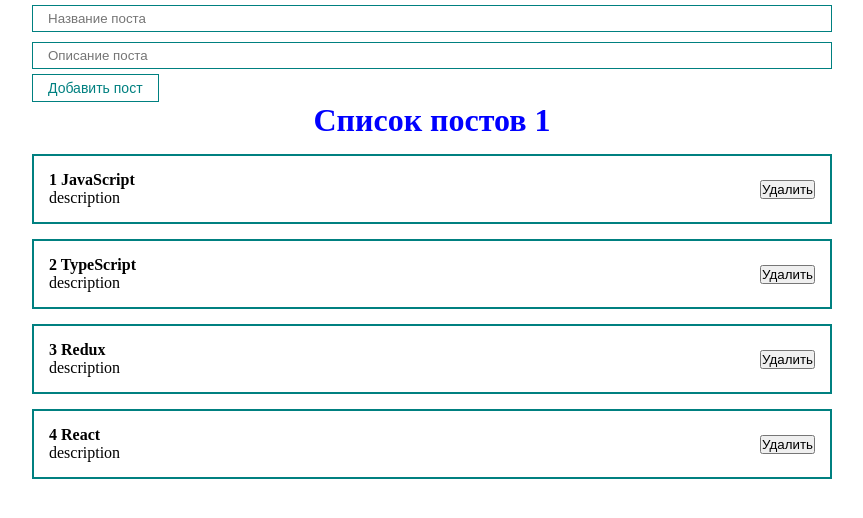
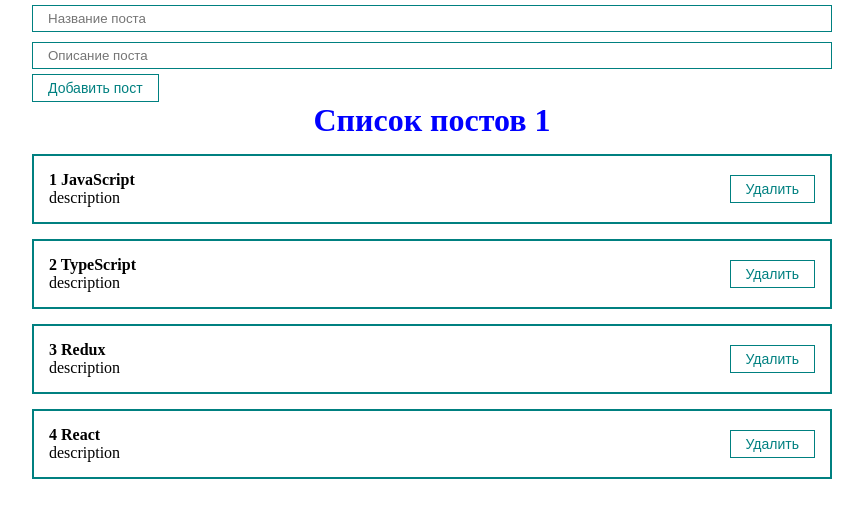
Before and after one commit to Soldatova-Kristina/react_app_ui, a React (Vite) app in the folder vite-project/: page / in a window 1280 px wide. Shown: the top 518 px of the page, without its empty margins (208-1071 px from the left). Built offline with nearby package versions, Linux system fonts and the light colour scheme.

Commit message:
feat: добавила функцию удаления элементов. Прокидывала пропсы на два уровня

```diff
--- a/vite-project/src/App.jsx
+++ b/vite-project/src/App.jsx
@@ -18,10 +18,14 @@ function App() {
     setPosts([...posts, newPost])
   }
 
+  const deletePost = (post) => {
+    setPosts(posts.filter(p => p.id !== post.id))
+  }
+
   return (
     <div className="App">
-    <PostForm create={createPost}/>
-     <PostList posts={posts} title={"Список постов 1"}/>
+     <PostForm create={createPost}/>
+     <PostList deletePost={deletePost} posts={posts} title={"Список постов 1"}/>
      </div>
   )
 }
--- a/vite-project/src/components/PostItem/PostItem.jsx
+++ b/vite-project/src/components/PostItem/PostItem.jsx
@@ -1,4 +1,6 @@
-export default function (props) {
+import MyButton from "../UI/button/MyButton";
+
+const PostItem =  (props) => {
     return (
         <div className="post">
         <div className="post__content">
@@ -8,8 +10,10 @@ export default function (props) {
           </div>
         </div>
         <div className="post__btns">
-          <button>Удалить</button>
+          <MyButton onClick={() => props.deletePost(props.post)}>Удалить</MyButton>
         </div>
       </div>
     )
 }
+
+export default PostItem;
--- a/vite-project/src/components/PostList/PostList.jsx
+++ b/vite-project/src/components/PostList/PostList.jsx
@@ -1,11 +1,15 @@
 import PostItem from '../PostItem/PostItem'
-export default function PostList({posts, title}) {
+const PostList = ({posts, title, deletePost}) => {
     return (
         <>
-         <h1 style={{color: 'blue', textAlign: 'center'}}>{title}</h1>
+         <h1 style={{color: 'blue', textAlign: 'center'}}>
+          {title}
+          </h1>
         {posts.map((item, index) => (
-          <PostItem number={index + 1} post={item} key={item.id}/>
+          <PostItem deletePost={deletePost} number={index + 1} post={item} key={item.id}/>
         ))}
         </>
     )
 }
+
+export default PostList
```
